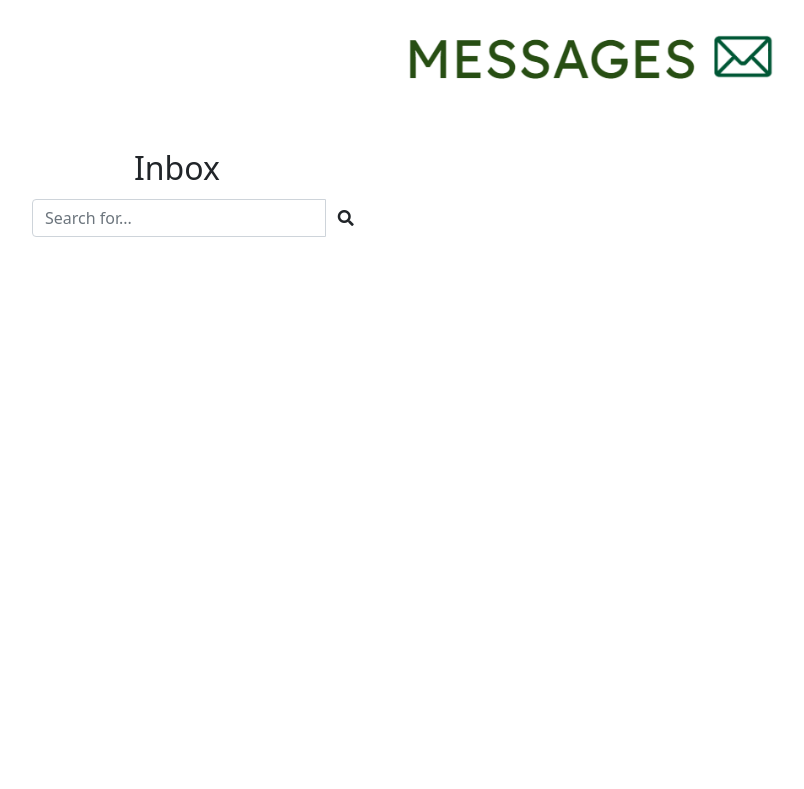
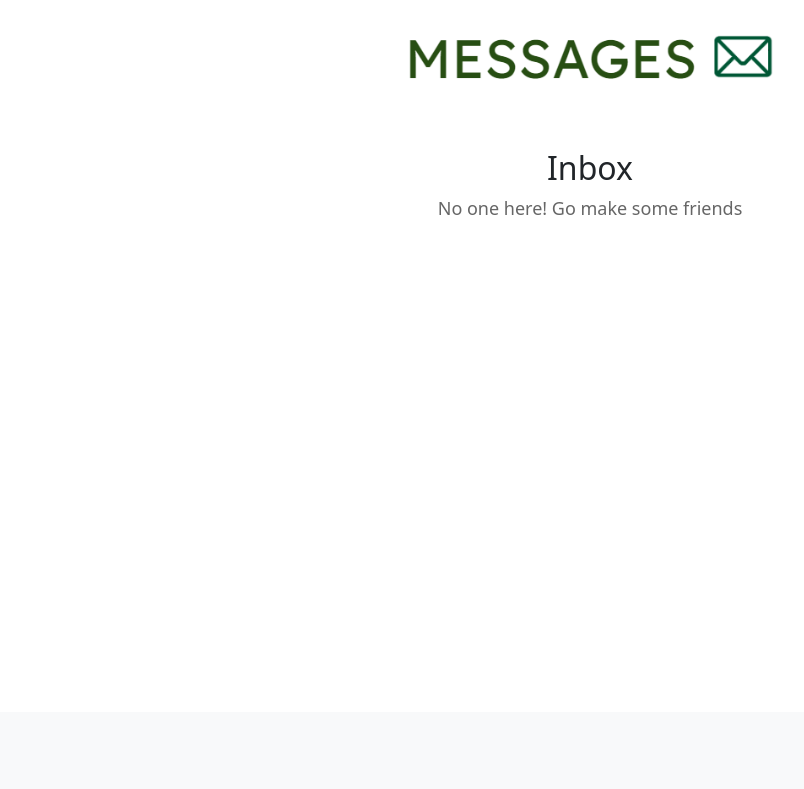
Before and after one commit to AnessaLeng/NinerThrifts, a Flask app: page /directmessages in a window 1280 px wide. Shown: the part 88-877 px from the top of the page, without its empty margins (50-854 px from the left). After the commit the page ends 303 px from the top, so only its background shows below. Run offline with Flask 3, Linux system fonts and the light colour scheme; some libraries are stand-ins or nearby versions.

Commit message:
update messages

```diff
--- a/templates/directmessages.html
+++ b/templates/directmessages.html
@@ -4,19 +4,9 @@
 
 {% block body %}
 <style>
-#chat-logs {
-  float: left;
-  width: 30%;
-  height: 80vh;
-  overflow-y: scroll;
-}
-
 #inbox {
-  float: right;
   width: 70%;
-  height: 80vh;
-  padding: 20px;
-  border-left: 1px solid #ccc;
+  margin: 0 auto;
 }
 
 .logosmall {
@@ -27,131 +17,48 @@
   width: 400px;
 }
 
-#chat-logs h2 {
+#inbox h2 {
   text-align: center;
 }
 
-#chat-log {
-  height: 80vh;
-  overflow-y: scroll;
+#user-list {
+  list-style-type: none;
+  padding: 0;
+  text-align: center;
+}
+
+.user-link {
+  display: block;
+  margin-bottom: 10px;
+  font-size: 18px;
+}
+
+.user-link:hover {
+  text-decoration: underline;
+}
+
+.no-users {
+  text-align: center;
+  font-size: 18px;
+  color: #666;
 }
 </style>
 
 <br><img src="/static/messages.png" alt="favorites" class="logosmall"><br>
 
-<div id="chat-logs-container" style="display: flex; flex-direction: column; height: 80vh; position: relative;">
-  <div id="chat-logs" style="flex: 1;">
-    <h2>Inbox<span class="badge">{{ chats|length }}</span></h2>
-    <form action="/directmessages" method="post"> <!-- Update action to directmessages -->
-      <div class="input-group">
-        <input type="text" class="form-control" style="margin-bottom: 10px;" placeholder="Search for..." name="query"> <!-- Added margin-bottom to the input field -->
-        <span class="input-group-btn">
-          <button class="btn btn-default" type="submit"><i class="fa fa-search"></i></button>
-        </span>
-      </div>
-    </form>
-    <ul>
-      {% for chat in chats %}
+<div id="inbox">
+  <h2>Inbox</h2>
+  {% if users %}
+    <ul id="user-list">
+      {% for user in users %}
         <li>
-          <a href="#" class="user-link" data-chat-id="{{ chat.id }}">{{ chat.user }}</a> <!-- Add data attribute for chat id -->
+          <a href="/chat_log/{{ user.id }}" class="user-link">{{ user.username }}</a>
         </li>
       {% endfor %}
     </ul>
-  </div>
-
-  <div id="inbox" style="display: none;">
-    <div id="chat-log">
-      <h2>Chat Log</h2>
-      <ul id="messages">
-        {% for message in messages %}
-          <li class="message received">
-            <div class="sender">{{ message.sender.username }}:</div>
-            <div class="content">{{ message.content }}</div>
-          </li>
-        {% endfor %}
-      </ul>
-    </div>
-
-    <div class="message-input" style="display: flex; align-items: center; flex-grow: 1; margin-top: -100px;"> <!-- Adjust margin-top to bring the text field up -->
-      <input type="text" id="message-input" class="form-control" style="width: 100%;" placeholder="Type your message..."> <!-- Set width to 100% -->
-    </div>
-    <div style="margin-top: -100px;">
-      <button id="send-button" class="btn btn-primary send-btn"><i class="fa fa-paper-plane"></i></button>
-    </div>
-  </div>
+  {% else %}
+    <p class="no-users">No one here! Go make some friends</p>
+  {% endif %}
 </div>
 
-<script>
-document.addEventListener('DOMContentLoaded', function() {
-  // Add event listener to user links
-  var userLinks = document.querySelectorAll('.user-link');
-  userLinks.forEach(function(link) {
-    link.addEventListener('click', function(event) {
-      event.preventDefault();
-      var chatId = link.getAttribute('data-chat-id');
-      // Fetch and display chat logs for the selected user here if needed
-      // For now, just toggle visibility of the inbox
-      var inbox = document.getElementById('inbox');
-      inbox.style.display = 'block';
-
-      // Fetch messages for the selected user here
-      fetch(`/directmessages/${chatId}`)
-        .then(response => response.json())
-        .then(messages => {
-          // Clear existing messages
-          var messagesList = document.getElementById('messages');
-          messagesList.innerHTML = '';
-
-          // Add fetched messages to the messages list
-          messages.forEach(message => {
-            var messageElement = document.createElement('li');
-            messageElement.classList.add('message');
-            messageElement.classList.add('received');
-            messageElement.innerHTML = `
-              <div class="sender">${message.sender.username}:</div>
-              <div class="content">${message.content}</div>
-            `;
-            messagesList.appendChild(messageElement);
-          });
-        })
-        .catch(error => {
-          console.error('Error fetching messages:', error);
-        });
-    });
-  });
-
-  // Add event listener to send button
-  var sendButton = document.getElementById('send-button');
-  sendButton.addEventListener('click', function() {
-    var messageInput = document.getElementById('message-input');
-    var messageContent = messageInput.value.trim();
-    if (messageContent === '') {
-      console.error('Cannot send empty message.');
-      return;
-    }
-
-    // Send message to the server here
-    // For now, just display the message in the chat log
-    var messagesList = document.getElementById('messages');
-    var messageElement = document.createElement('li');
-    messageElement.classList.add('message');
-    messageElement.classList.add('sent');
-    messageElement.innerHTML = `
-      <div class="sender">You:</div>
-      <div class="content">${messageContent}</div>
-    `;
-    messagesList.appendChild(messageElement);
-    messageInput.value = '';
-  });
-
-  // Add event listener to message input for Enter key press
-  var messageInput = document.getElementById('message-input');
-  messageInput.addEventListener('keydown', function(event) {
-    if (event.key === 'Enter') {
-      sendMessage();
-    }
-  });
-});
-</script>
-
 {% endblock %}
```
Also changed, not shown: templates/chatlog.html (added).
